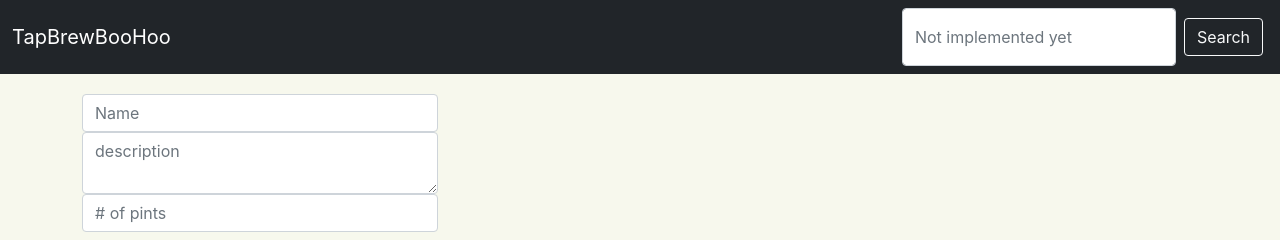
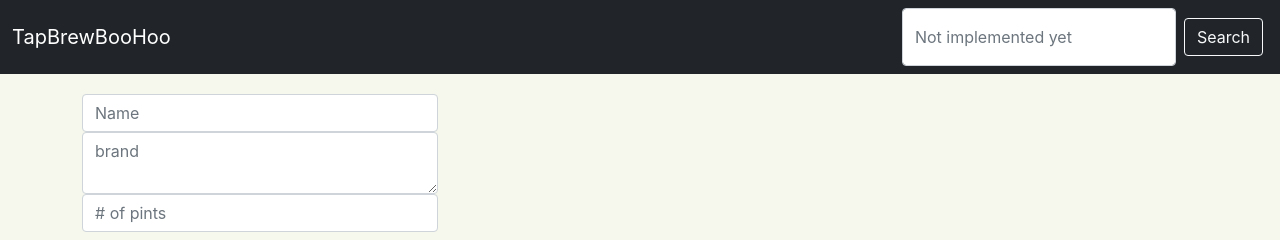
Before and after one commit to giang184/tap-room, a React (Create React App) app: page / in a window 1280 px wide. Both pictures are taken after a click on the button "Add Tap". Shown: the top 240 px of the page. Built offline with nearby package versions, Linux system fonts and the light colour scheme.

Commit message:
update "description" to "brand"

```diff
--- a/src/components/EditTapForm.js
+++ b/src/components/EditTapForm.js
@@ -9,7 +9,7 @@ function EditTapForm (props) {
     event.preventDefault();
     props.onEditTap({
       name: event.target.name.value,
-      description: event.target.description.value, quantity: event.target.quantity.value,
+      brand: event.target.brand.value, quantity: event.target.quantity.value,
       id: tap.id
     });
   }
--- a/src/components/NewTapForm.js
+++ b/src/components/NewTapForm.js
@@ -8,7 +8,7 @@ function NewTapForm(props){
     e.preventDefault();
     props.onNewTapCreation({
       name: e.target.name.value,
-      description: e.target.description.value,
+      brand: e.target.brand.value,
       quantity: e.target.quantity.value,
       id: v4()
     });
--- a/src/components/ReusableForm.js
+++ b/src/components/ReusableForm.js
@@ -3,7 +3,7 @@ import PropTypes from "prop-types";
 
 function ReusableForm(props) {
   const startingName = props.tap ? props.tap.name : '';
-  const startingDescription = props.tap ? props.tap.description : '';
+  const startingBrand = props.tap ? props.tap.brand : '';
   const startingQuantity = props.tap? props.tap.quantity : '';
 
   return (
@@ -18,9 +18,9 @@ function ReusableForm(props) {
         <textarea
           className="form-control"
           type='text'
-          name='description'
-          placeholder='description'
-          defaultValue={startingDescription}/>
+          name='brand'
+          placeholder='brand'
+          defaultValue={startingBrand}/>
         <input
           className="form-control"
           type='number'
--- a/src/components/Tap.js
+++ b/src/components/Tap.js
@@ -9,7 +9,7 @@ function Tap(props) {
     <React.Fragment>
       <div onClick = {() => props.whenTapClicked(props.id)}>
         <h3>{props.name}</h3>
-        <p>Description: {props.description}</p>
+        <p>Brand: {props.brand}</p>
         <p>Pints available: {quantity} <strong>{almostEmpty}</strong></p>
         <hr />
       </div>
@@ -19,7 +19,7 @@ function Tap(props) {
 
 Tap.propTypes = {
   name: PropTypes.string.isRequired,
-  description: PropTypes.string.isRequired,
+  brand: PropTypes.string.isRequired,
   quantity: PropTypes.string.isRequired,
   id: PropTypes.string.isRequired,
   whenTapClicked: PropTypes.func
--- a/src/components/TapDetail.js
+++ b/src/components/TapDetail.js
@@ -17,7 +17,7 @@ function TapDetail(props) {
   return (
     <React.Fragment>
       <h1>{tap.name}</h1>
-      <h5>Description: {tap.description}</h5>
+      <h5>Brand: {tap.brand}</h5>
       <h5>Pints available: {quantity} {almostEmpty}</h5>
       <br/>
       <button
--- a/src/components/TapList.js
+++ b/src/components/TapList.js
@@ -12,8 +12,10 @@ function TapList(props){
         <Tap
           whenTapClicked = {props.onTapSelection}
           name = {tap.name}
-          description = {tap.description}
+          brand = {tap.brand}
           quantity = {tap.quantity}
+          price = {tap.price}
+          alcoholContent = {tap.alcoholContent}
           id={tap.id}
           key={tap.id}/>
       )}
```
